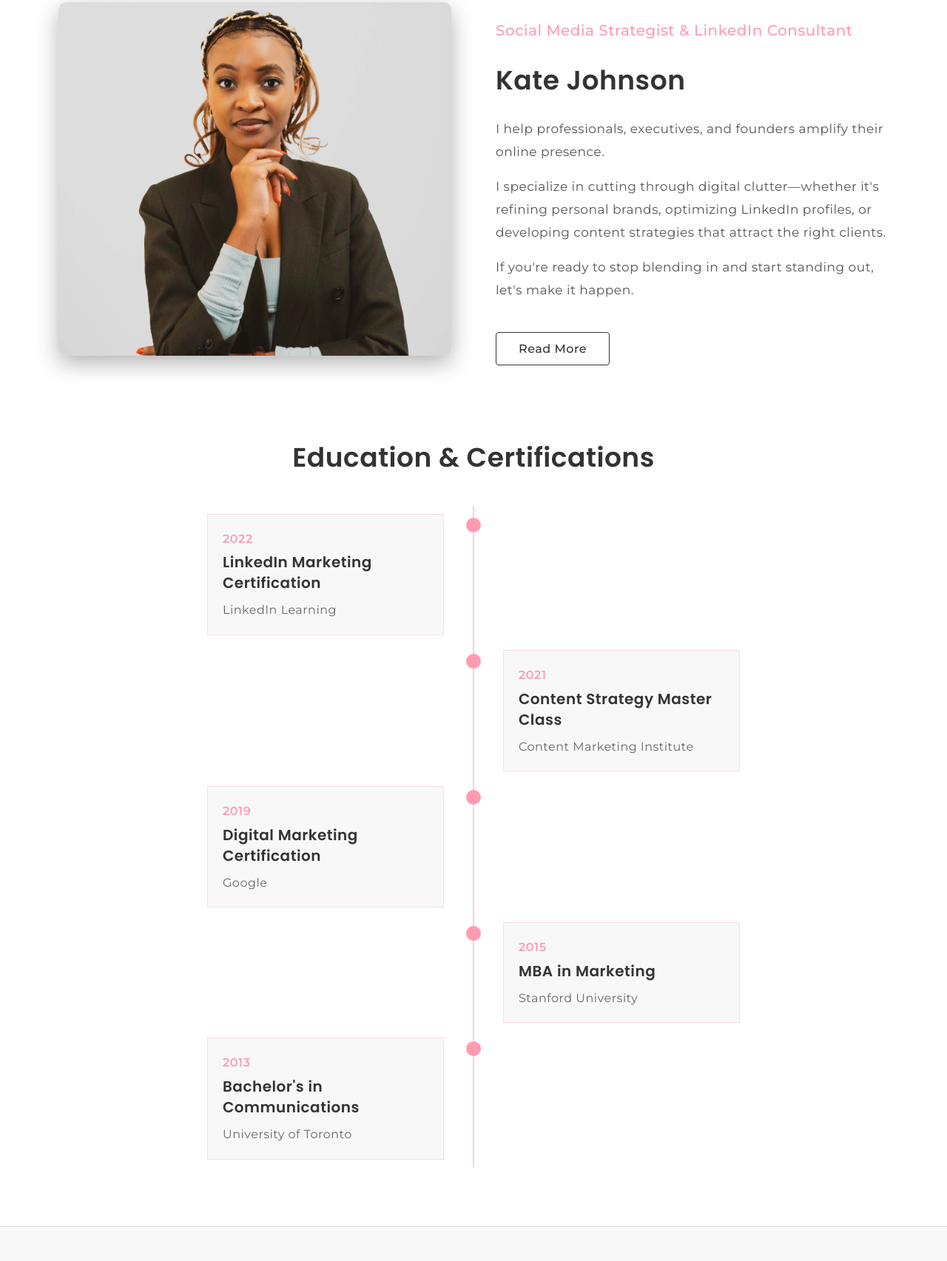
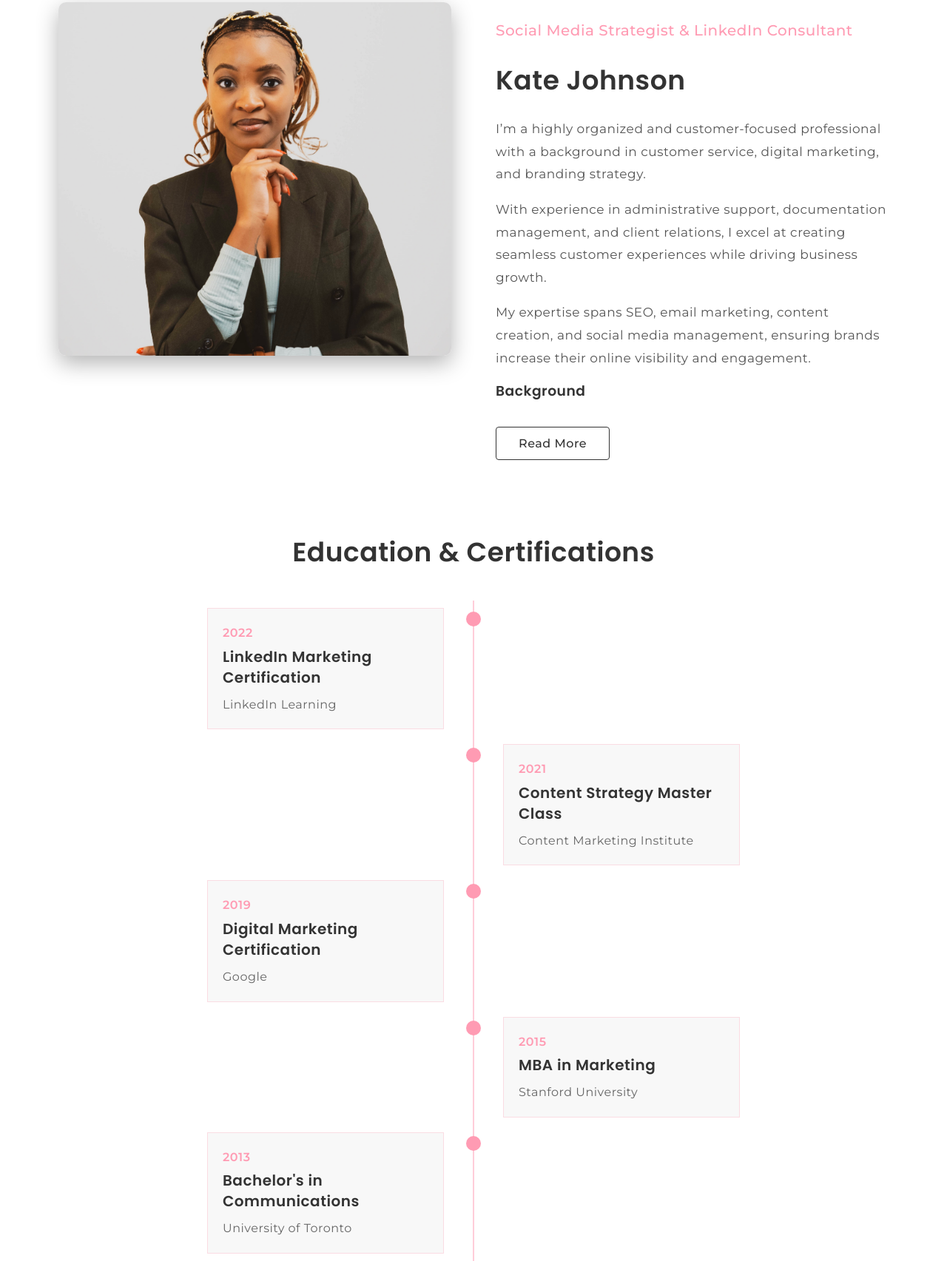
Before and after one commit to esselduke/kate, a plain HTML site: page about.html in a window 1280 px wide. Shown: the part 520-2225 px from the top of the page at 74% size. Drawn offline with Linux system fonts and the light colour scheme.

Commit message:
content of about page updated

```diff
--- a/about.html
+++ b/about.html
@@ -806,48 +806,48 @@
                 <div class="profile-content">
                     <p class="intro">Social Media Strategist & LinkedIn Consultant</p>
                     <h2>Kate Johnson</h2>
-                    <p>I help professionals, executives, and founders amplify their online presence.</p>
-                    <p>I specialize in cutting through digital clutter—whether it's refining personal brands, optimizing LinkedIn profiles, or developing content strategies that attract the right clients.</p>
-                    <p>If you're ready to stop blending in and start standing out, let's make it happen.</p>
+                    <p>I’m a highly organized and customer-focused professional with a background in customer service, digital marketing, and branding strategy.</p>
+                    <p>With experience in administrative support, documentation management, and client relations, I excel at creating seamless customer experiences while driving business growth.</p>
+                    <p>My expertise spans SEO, email marketing, content creation, and social media management, ensuring brands increase their online visibility and engagement.</p>
 
                     <!-- More content (hidden initially) -->
+                     <h3>Background</h3>
                     <div class="more-content" id="more-content">
-                        <p>With over 8 years of experience in social media management and content strategy, I've helped hundreds of professionals transform their online presence and achieve tangible results.</p>
+                        <p>With a Master’s degree in Communications and Media Studies, I understand consumer behavior and digital landscapes, allowing me to craft effective marketing campaigns.</p>
                         <p>My approach combines data-driven insights with creative storytelling to craft authentic personal brands that resonate with target audiences.</p>
 
-                        <h3>My Philosophy</h3>
-                        <p>I believe that effective personal branding isn't about creating a polished facade—it's about strategically highlighting your authentic strengths and unique perspective in a way that connects with your ideal audience.</p>
-                        <p>Every client is unique, which is why I create custom strategies tailored to your specific goals, industry, and target audience.</p>
+                        <p>I have a proven track record of boosting brand awareness and optimizing online presence through data-driven strategies and lead generation techniques.</p>
+                        <p>Whether managing a high-volume call center environment or executing SEO-focused marketing campaigns, I bring professionalism, adaptability, and attention to detail to every project.</p>
 
-                        <h3>Background</h3>
-                        <p>Before founding my consulting practice, I worked with leading tech companies and marketing agencies, managing social media strategies for Fortune 500 brands and high-profile executives.</p>
-                        <p>This experience gave me invaluable insights into what works across different platforms and how to cut through the noise in crowded digital spaces.</p>
+                        <p>I’m passionate about helping businesses enhance their digital footprint, customer relationships, and conversion rates. Let’s connect and explore how I can help your brand grow!</p>
+                        <!-- <p>This experience gave me invaluable insights into what works across different platforms and how to cut through the noise in crowded digital spaces.</p> -->
 
                         <div class="skills-section">
-                            <h3>Core Skills & Expertise</h3>
+                            <h3>Skills & Experience
+                                Digital Marketing & SEO</h3>
                             <div class="skills-grid">
                                 <div class="skill-card">
-                                    <h4>LinkedIn Optimization</h4>
+                                    <h4>Digital Marketing & SEO</h4>
                                     <div class="skill-level">Expert</div>
                                 </div>
                                 <div class="skill-card">
-                                    <h4>Content Strategy</h4>
+                                    <h4>Social Media & Email Marketing</h4>
                                     <div class="skill-level">Expert</div>
                                 </div>
                                 <div class="skill-card">
-                                    <h4>Personal Branding</h4>
+                                    <h4>Customer Relations & Support</h4>
                                     <div class="skill-level">Expert</div>
                                 </div>
                                 <div class="skill-card">
-                                    <h4>SEO</h4>
+                                    <h4>Operations & Administration</h4>
                                     <div class="skill-level">Advanced</div>
                                 </div>
                                 <div class="skill-card">
-                                    <h4>Data Analysis</h4>
+                                    <h4>Brand Strategy & Growth</h4>
                                     <div class="skill-level">Advanced</div>
                                 </div>
                                 <div class="skill-card">
-                                    <h4>Copywriting</h4>
+                                    <h4>Lead Generation & Data Analytics</h4>
                                     <div class="skill-level">Advanced</div>
                                 </div>
                             </div>
```
